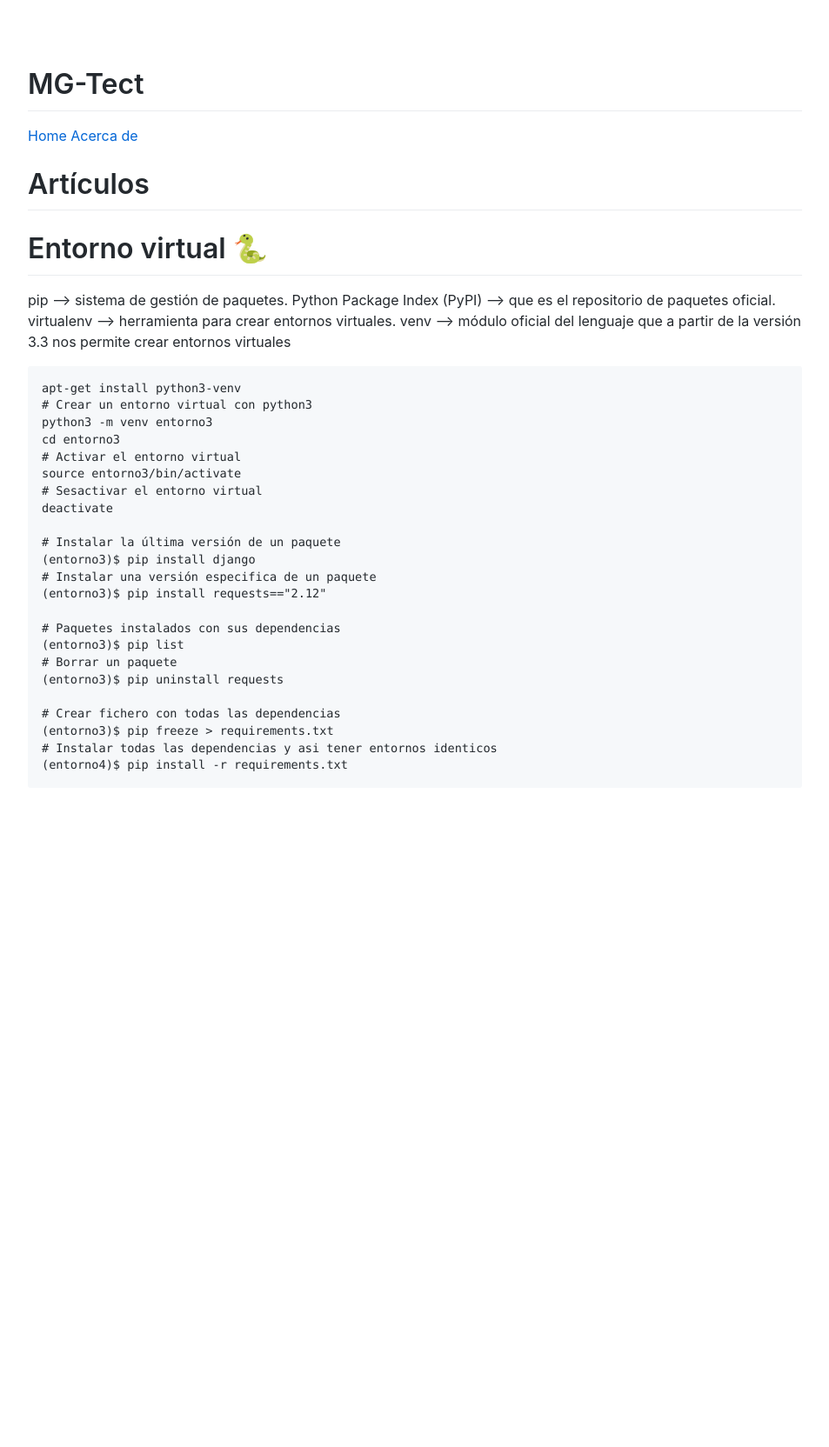
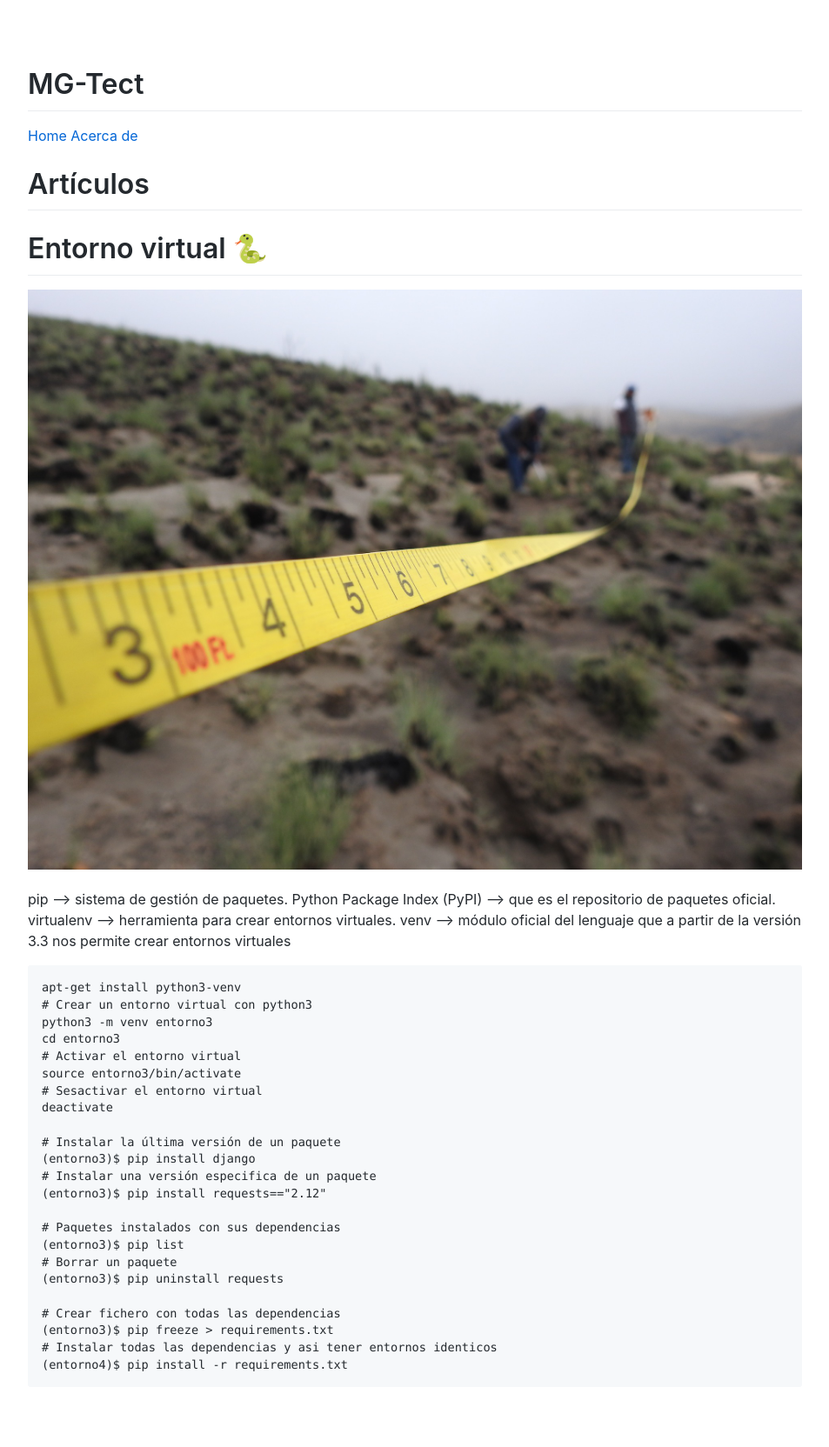
Before and after one commit to Akira3030/formacion, a Jekyll site: the page built from articulos/python-entorno-virtual.md, in a window 1280 px wide. Shown: the whole page at 87% size, without its empty margins (163-1116 px from the left). Built offline with Jekyll 4.4.1, drawn with Linux system fonts in a browser that asks for light colours; emoji names are drawn with the system emoji font; before the commit the page ends 975 px from its top, so only the background shows below that.

Commit message:
Update python-entorno-virtual.md

```diff
--- a/articulos/python-entorno-virtual.md
+++ b/articulos/python-entorno-virtual.md
@@ -4,6 +4,10 @@ title: "Entorno virtual"
 ---
 
 # Entorno virtual :snake:
+
+![]({{ site.site_url }}/assets/img/measurement-4028994_1920.jpg)
+
+
 pip --> sistema de gestión de paquetes.
 Python Package Index (PyPI) --> que es el repositorio de paquetes oficial.
 virtualenv --> herramienta para crear entornos virtuales.
```
